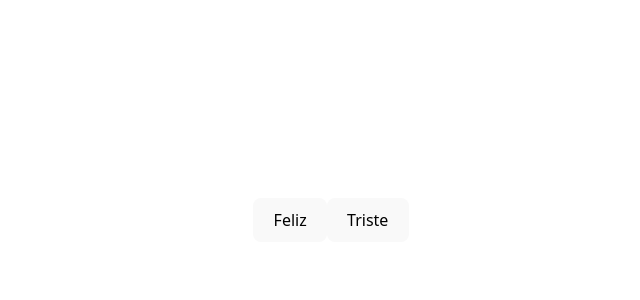
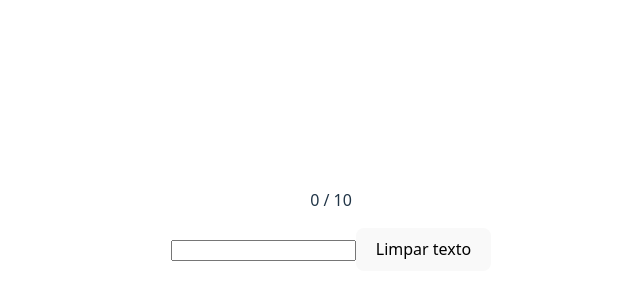
Before and after one commit to becsnr/react, a React (Vite) app: page / in a window 1280 px wide. Shown: the part 188-488 px from the top of the page, without its empty margins (309-949 px from the left). Built offline with nearby package versions, Linux system fonts and the light colour scheme.

Commit message:
contador de letras

```diff
--- a/src/App.jsx
+++ b/src/App.jsx
@@ -1,11 +1,11 @@
 import './App.css'
 import Aula08 from './aulas/Aula08'
-import Ex021 from './exercicios/ex021/Ex021'
+import Ex022 from './exercicios/ex022/Ex022'
 
 function App() {
   return (
     // <Aula08 />
-    <Ex021 />
+    <Ex022 />
   )
 }
 
--- /dev/null
+++ b/src/exercicios/ex022/Ex022.jsx
@@ -0,0 +1,27 @@
+import { useState } from "react";
+
+function Ex022() {
+    const [texto, setTexto] = useState("");
+    const limite = 10;
+
+    function mudarTexto(e) {
+        if (e.target.value.length <= limite) {
+            setTexto(e.target.value);
+        }
+    }
+
+    function limparTudo() {
+        setTexto("");
+    }
+
+    return (
+        <>
+            <h1>{texto}</h1>
+            <p>{texto.length} / {limite}</p>
+            <input type="text" value={texto} onChange={mudarTexto} />
+            <button onClick={limparTudo}>Limpar texto</button>
+        </>
+    )
+}
+
+export default Ex022
```
